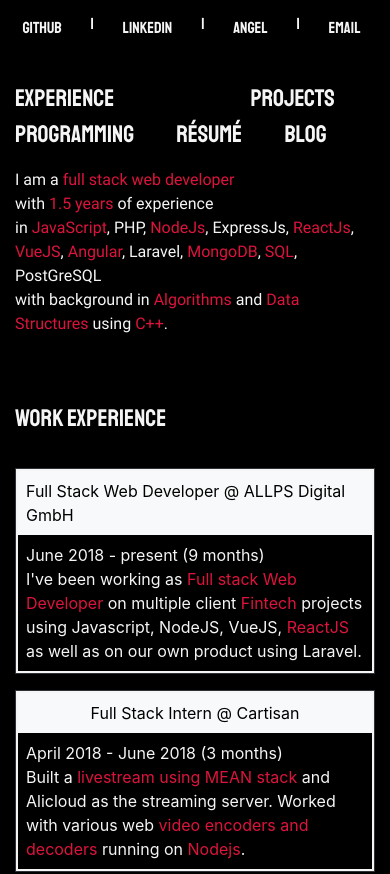
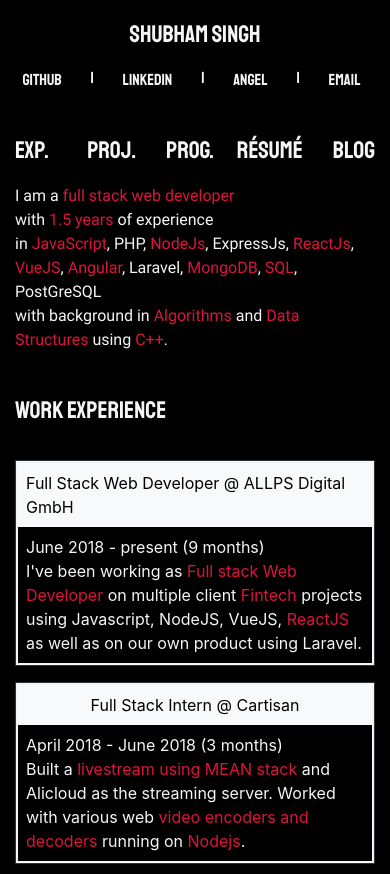
Before and after one commit to strcoder4007/theTownCenter, an Angular app: page / in a window 390 px wide. Shown: the top 874 px of the page. Built offline with nearby package versions, Linux system fonts and the light colour scheme.

Commit message:
done mobile version

```diff
--- a/src/app/app.component.html
+++ b/src/app/app.component.html
@@ -1,23 +1,36 @@
+<div class="container-fluid d-sm-none mt-3">
+  <div class="row gutter-0 elementToFadeIn justify-content-around">
+    <p class="is-primary staat largeFont m-0">Shubham Singh</p>
+  </div>
+</div>
+
 <div class="container-fluid elementToFadeIn">
     <div class="row mt-3 mr-2 justify-content-around">
       <a class="col offset-md-1 smallFont is-primary staat float-left d-none d-sm-block" href="/"></a>
       <a class="smallFont is-primary staat float-right ml-3" target="_blank" href="https://github.com/strcoder4007">Github</a>
-      <span class="mediumFont staat is-primary float-right ml-3" style="margin-top: -4px">|</span>
+      <span class="mediumFont staat is-primary float-right ml-3" style="margin-top: -2px">|</span>
       <a class="smallFont is-primary staat float-right ml-3" target="_blank" href="https://www.linkedin.com/in/shubham-singh-15b76951">Linkedin</a>
-      <span class="mediumFont staat is-primary float-right ml-3" style="margin-top: -4px">|</span>
+      <span class="mediumFont staat is-primary float-right ml-3" style="margin-top: -2px">|</span>
       <a class="smallFont is-primary staat float-right ml-3" target="_blank" href="https://angel.co/shubham-singh-128">Angel</a>
-      <span class="mediumFont staat is-primary float-right ml-3" style="margin-top: -4px">|</span>
+      <span class="mediumFont staat is-primary float-right ml-3" style="margin-top: -2px">|</span>
       <a class="smallFont is-primary staat float-right ml-3" target="_blank" href="mailto:mynameshubham@gmail.com">Email</a>
     </div>
 </div>
 
 <div class="container-fluid pt-4 py-md-5">
   <div class="row elementToFadeIn my-3 mt-sm-4">
-    <a href="#experience" class="col offset-md-1 is-primary staat largeFont">experience</a>
-    <a href="#projects" class="col d-flex justify-content-around is-primary staat largeFont">projects</a>
-    <a href="#programming"class="col d-flex justify-content-around is-primary staat largeFont">programming</a>
-    <a href="assets/resume.pdf" target="_blank" class="col d-flex justify-content-around is-primary staat largeFont">r&#233;sum&#233;</a>
-    <a href="/memseq" target="_blank" class="col d-flex justify-content-start is-primary staat largeFont">blog</a>
+    <a href="#experience" class="col offset-md-1 is-primary staat largeFont d-block d-sm-none">exp.</a>
+    <a href="#experience" class="col offset-md-1 is-primary staat largeFont d-none d-sm-block">experience</a>
+
+    <a href="#projects" class="col justify-content-around is-primary staat largeFont d-block d-sm-none">proj.</a>
+    <a href="#projects" class="col justify-content-around is-primary staat largeFont d-none d-sm-block">projects</a>
+
+    <a href="#programming"class="col justify-content-around is-primary staat largeFont d-block d-sm-none">prog.</a>
+    <a href="#programming"class="col justify-content-around is-primary staat largeFont d-none d-sm-block">programming</a>
+
+    <a href="assets/resume.pdf" target="_blank" class="col justify-content-around is-primary staat largeFont pl-2 pl-sm-3 pl-md-5">r&#233;sum&#233;</a>
+
+    <a href="/memseq" target="_blank" class="col justify-content-start is-primary staat largeFont">blog</a>
   </div>
 </div>
 
--- a/src/app/home/home.component.html
+++ b/src/app/home/home.component.html
@@ -1,5 +1,5 @@
 
-<div class="col-12 col-sm-11 offset-0 offset-sm-1 p-0">
+<div class="col-12 col-sm-10 offset-0 offset-sm-1 p-0">
 
   <!-----------------INTRO -------------------->
   <p class="roboto mediumFont is-primary">
@@ -8,7 +8,7 @@
 
     <!-------------------------WORK EXP ------------------------------>
   <div>
-    <p id="experience" class="mynavOptions largeFont staat is-primary pt-5 pb-3">work experience</p>
+    <p id="experience" class="mynavOptions largeFont staat is-primary pt-4 pb-3">work experience</p>
     <div class="row gutter-0 d-flex justify-content-start">
       <div class="col-sm-6 col-lg-4 mb-3">
         <div class="col-12 col-sm-11 bg-dark card p-0">
```
